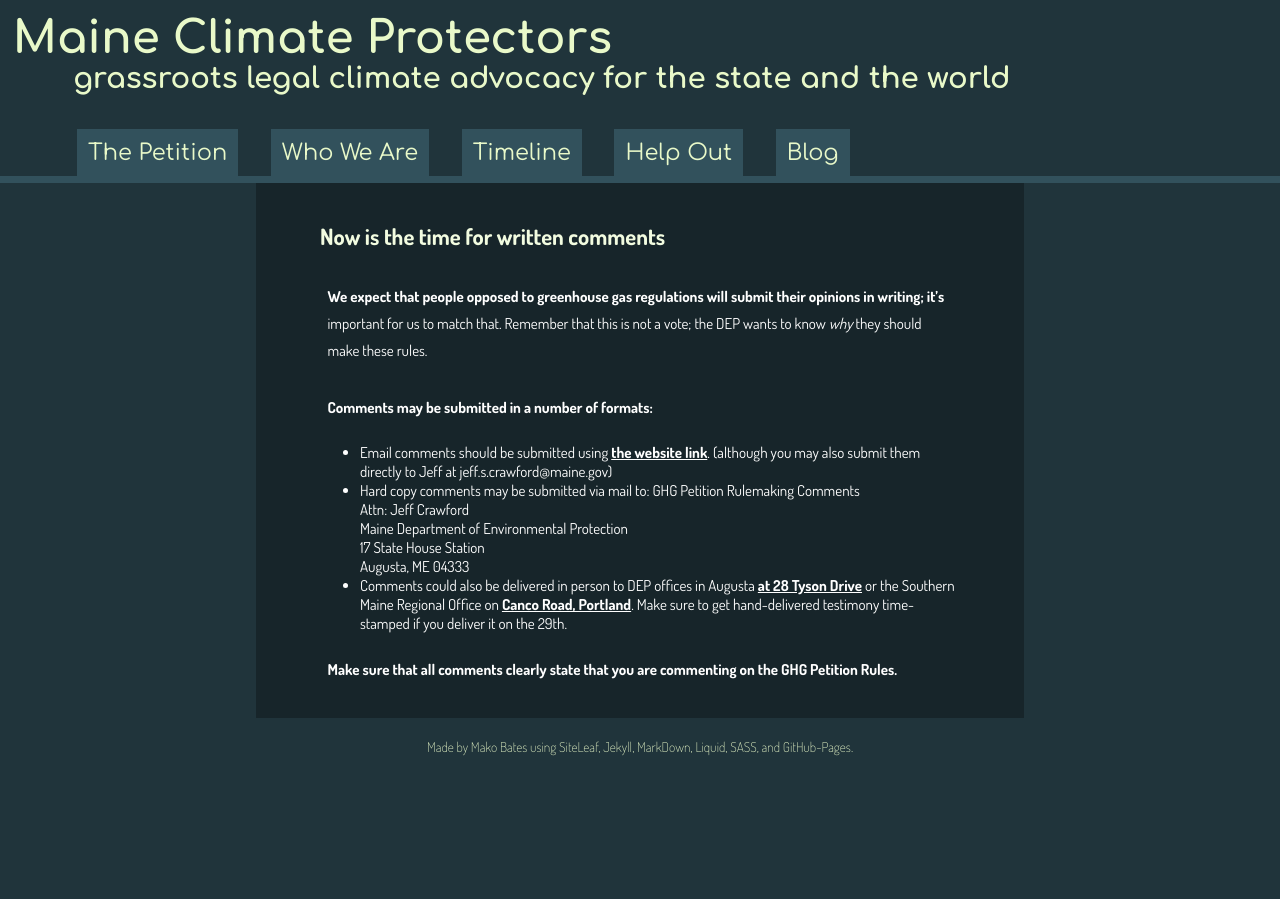
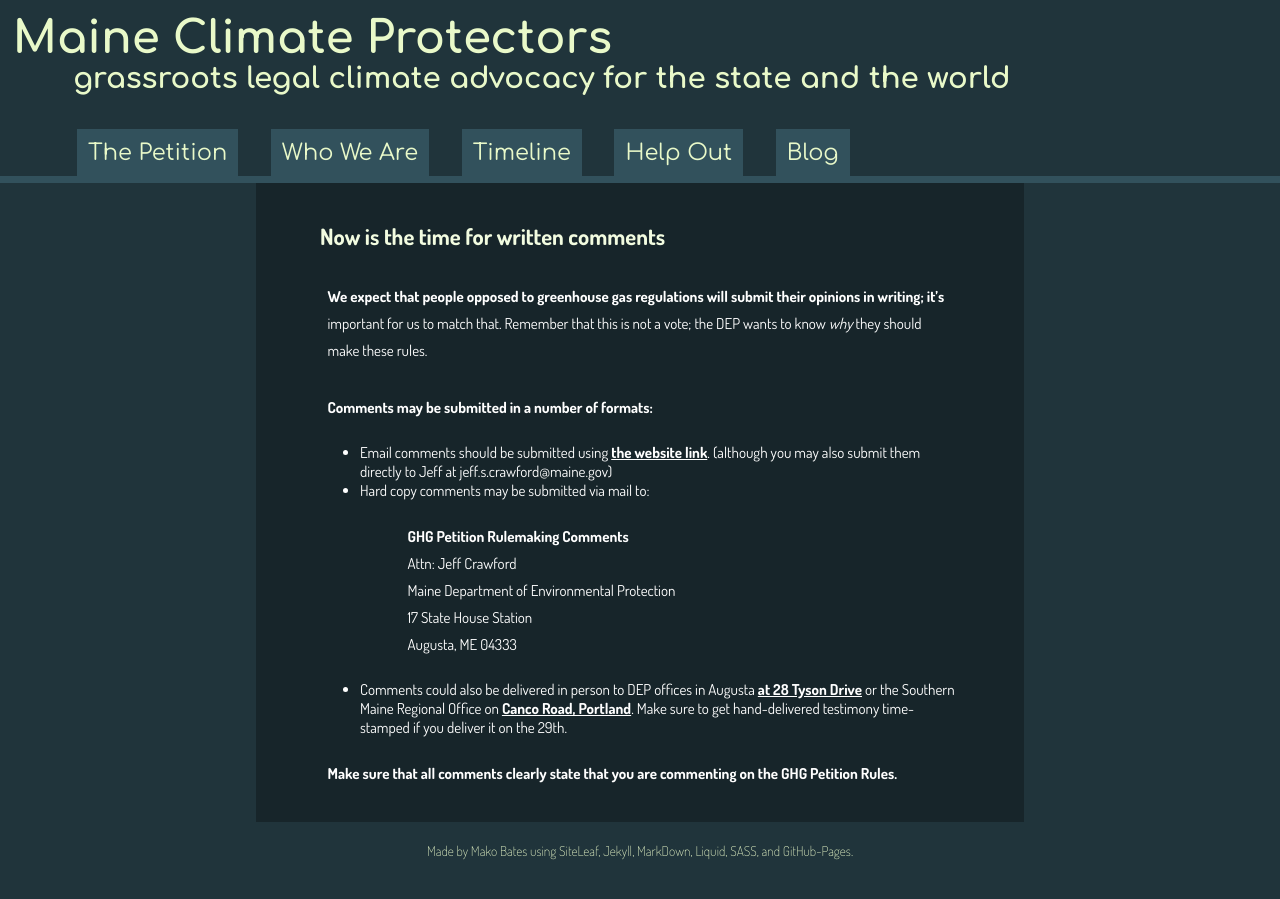
Before and after one commit to ShapeOfMatter/maine-climate-protectors, a Jekyll site: the page built from _posts/2018-05-18-now-is-the-time-for-written-comments.markdown, in a window 1280 px wide. Built offline with Jekyll 4.4.1, drawn with Linux system fonts in a browser that asks for light colours; part of the change alters nothing that is shown.

```diff
--- a/_posts/2018-05-18-now-is-the-time-for-written-comments.markdown
+++ b/_posts/2018-05-18-now-is-the-time-for-written-comments.markdown
@@ -8,11 +8,11 @@ We expect that people opposed to greenhouse gas regulations will submit their op
 Comments may be submitted in a number of formats:
 * Email comments should be submitted using [the website link](http://www.maine.gov/dep/rules/index.html#794983 "Maine D.E.P."). (although you may also submit them directly to Jeff at jeff.s.crawford@maine.gov)
 * Hard copy comments may be submitted via mail to:
-    GHG Petition Rulemaking Comments
-    Attn:  Jeff Crawford
-    Maine Department of Environmental Protection
-    17 State House Station
-    Augusta, ME  04333
+> GHG Petition Rulemaking Comments
+> Attn:  Jeff Crawford
+> Maine Department of Environmental Protection
+> 17 State House Station
+> Augusta, ME  04333
 * Comments could also be delivered in person to DEP offices in Augusta [at 28 Tyson Drive](http://www.maine.gov/dep/contact/cmro.html "Map to the DEP office") or the Southern Maine Regional Office on [Canco Road, Portland](http://www.maine.gov/dep/contact/smro.html "Map to the DEP office in Portland"). Make sure to get hand-delivered testimony time-stamped if you deliver it on the 29th.
 
 Make sure that all comments clearly state that you are commenting on the GHG Petition Rules.
```
